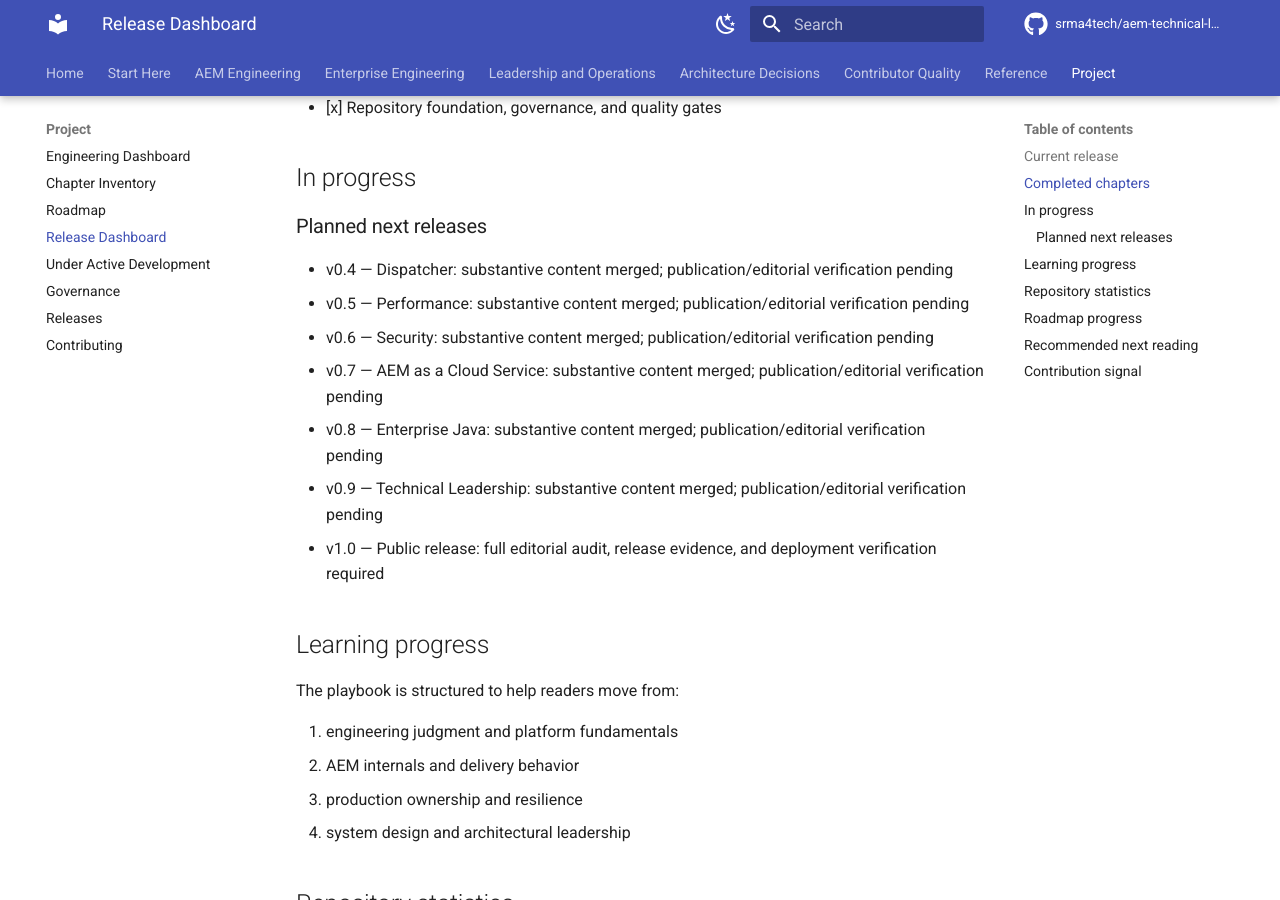
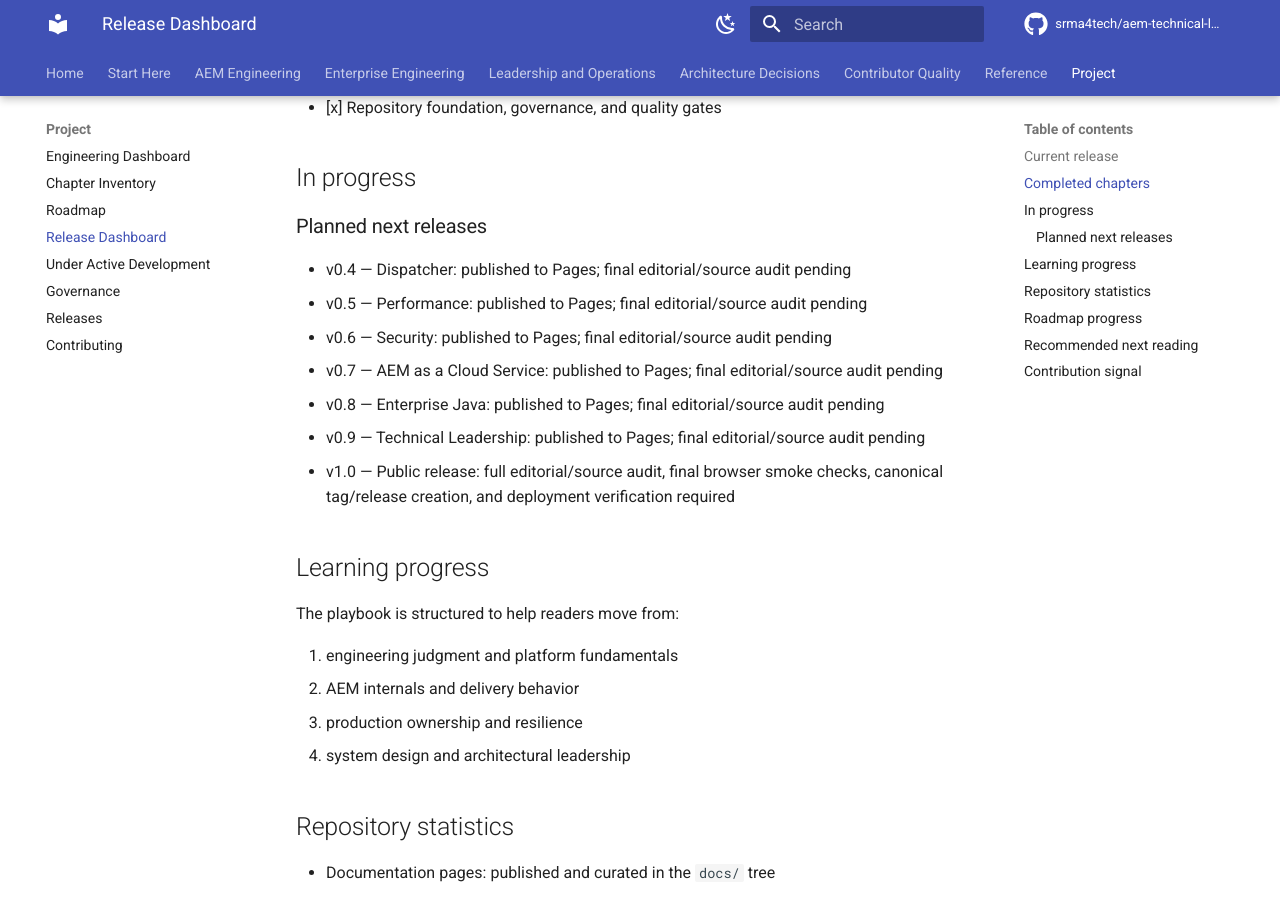
Before and after one commit to srma4tech/aem-technical-lead-playbook, an MkDocs documentation site: the page built from docs/release-dashboard.md, in a window 1280 px wide and 900 px high, scrolled down 702 px. Built offline with MkDocs 1.6.1 and Material for MkDocs 9.7.7, drawn with Linux system fonts in a browser that asks for light colours; comment, search, counter and statistics services are not loaded.

Commit message:
Record successful Pages deployment
Align chapter inventory and dashboards with deployment evidence.

```diff
--- a/docs/release-dashboard.md
+++ b/docs/release-dashboard.md
@@ -22,13 +22,13 @@ The release audit on 2026-10-24 found only `v0.1.1` and `v0.2.0` Git tags, both
 
 ### Planned next releases
 
-- v0.4 — Dispatcher: substantive content merged; publication/editorial verification pending
-- v0.5 — Performance: substantive content merged; publication/editorial verification pending
-- v0.6 — Security: substantive content merged; publication/editorial verification pending
-- v0.7 — AEM as a Cloud Service: substantive content merged; publication/editorial verification pending
-- v0.8 — Enterprise Java: substantive content merged; publication/editorial verification pending
-- v0.9 — Technical Leadership: substantive content merged; publication/editorial verification pending
-- v1.0 — Public release: full editorial audit, release evidence, and deployment verification required
+- v0.4 — Dispatcher: published to Pages; final editorial/source audit pending
+- v0.5 — Performance: published to Pages; final editorial/source audit pending
+- v0.6 — Security: published to Pages; final editorial/source audit pending
+- v0.7 — AEM as a Cloud Service: published to Pages; final editorial/source audit pending
+- v0.8 — Enterprise Java: published to Pages; final editorial/source audit pending
+- v0.9 — Technical Leadership: published to Pages; final editorial/source audit pending
+- v1.0 — Public release: full editorial/source audit, final browser smoke checks, canonical tag/release creation, and deployment verification required
 
 ## Learning progress
 
```
Also changed, not shown: ROADMAP.md (+15 -15 lines), docs/chapter-inventory.md (+5 -4 lines), docs/engineering-dashboard.md (+1 -1 lines).
